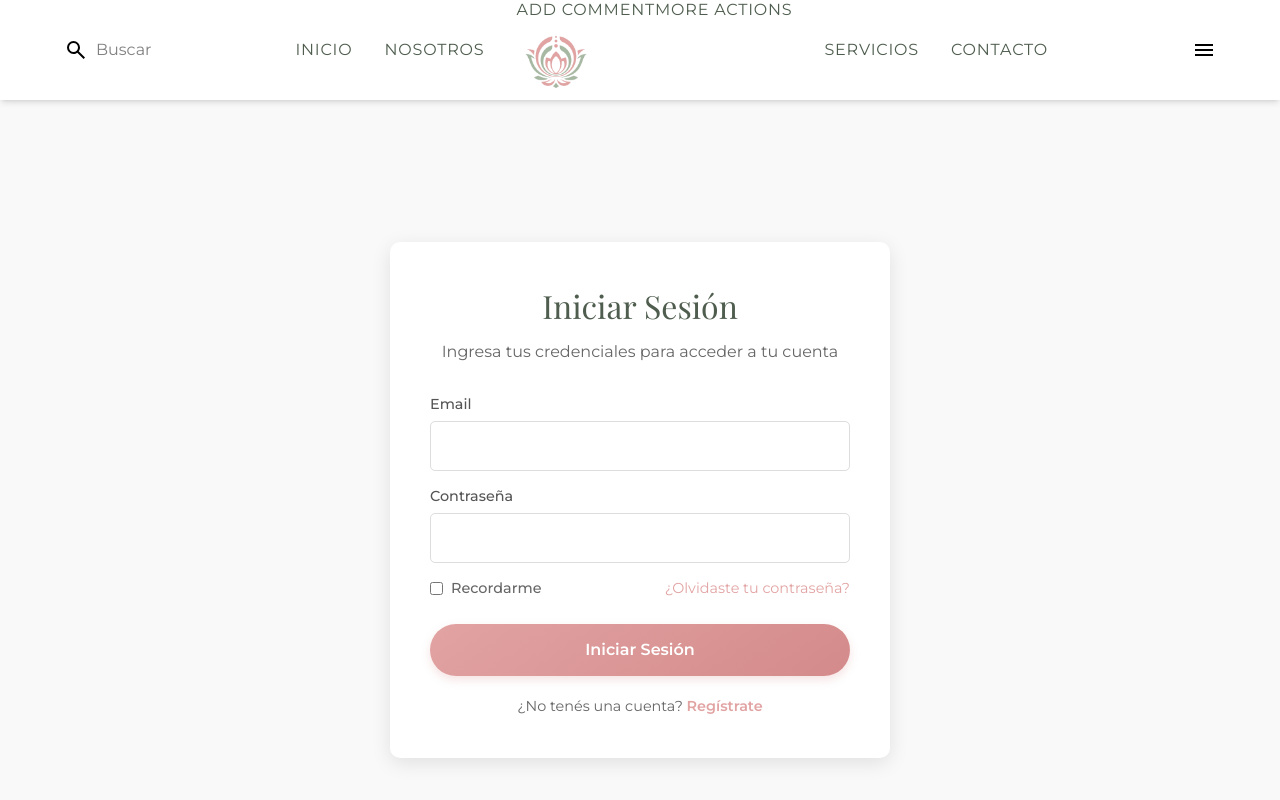
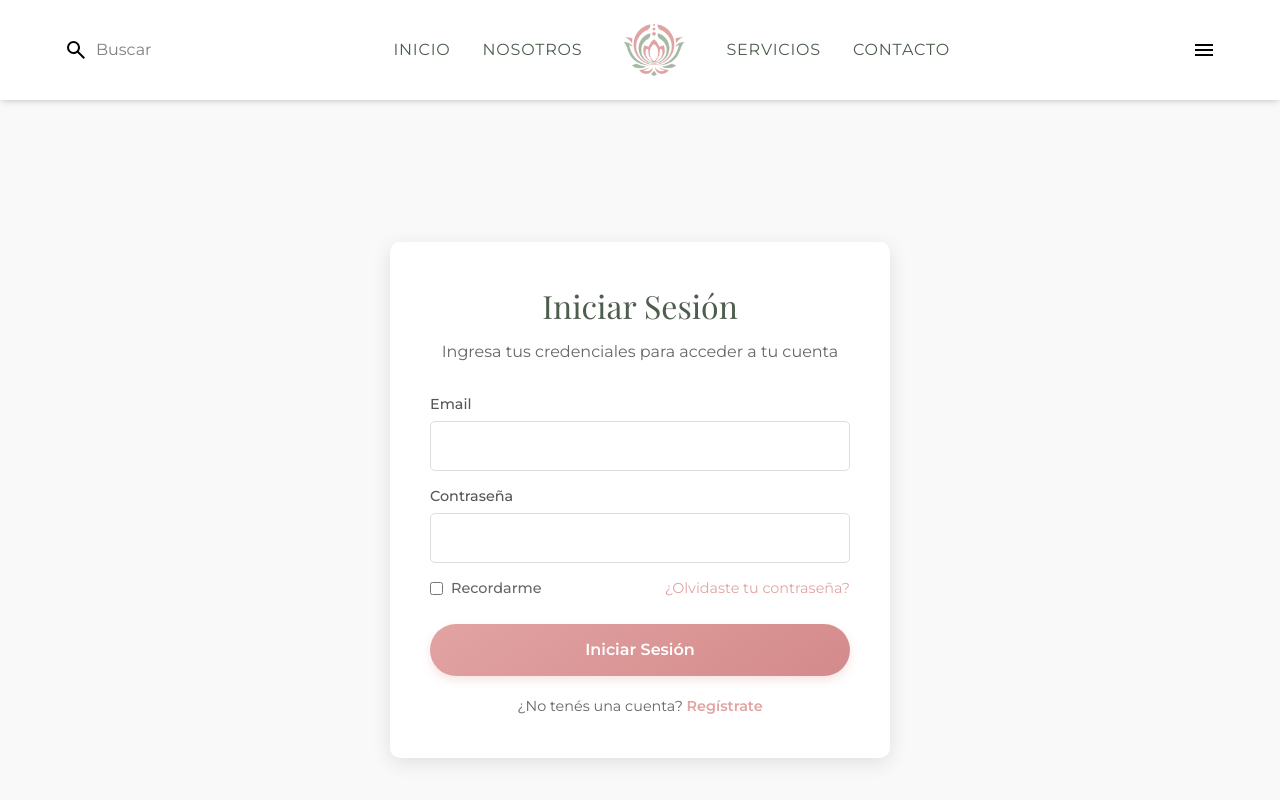
Before and after one commit to LuqueFlorencia/spa-sentirsebien-web, a React (Vite) app: page /login in a window 1280 px wide. Shown: the top 800 px of the page. Built offline with nearby package versions, Linux system fonts and the light colour scheme; no server answers.

Commit message:
Fix header

```diff
--- a/src/components/Header.jsx
+++ b/src/components/Header.jsx
@@ -151,7 +151,7 @@ const Header = () => {
             <Link to="/about-us">Nosotros</Link>
           </li>
           <li>
-            <Link to="/">Add commentMore actions
+            <Link to="/">
               <img src={Logo || "/placeholder.svg"} alt="Logo" className="logo" />
             </Link>
           </li>
```
